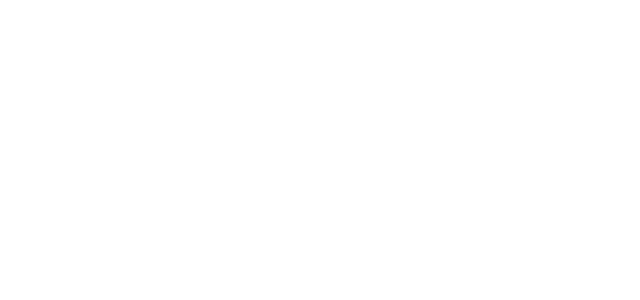
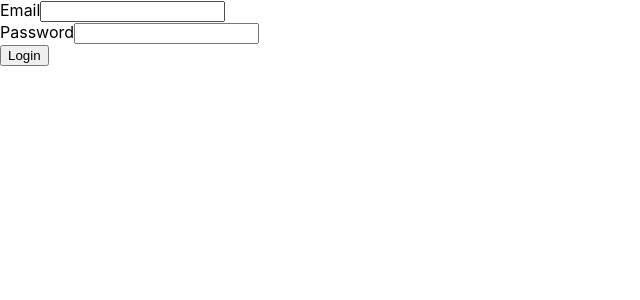
Before and after one commit to moudy-abood/front-end, a React (Create React App) app: page /login in a window 1280 px wide. Before the commit this address had no page. Shown: the top 300 px of the page, without its empty margins (0-640 px from the left). Built offline with nearby package versions, Linux system fonts and the light colour scheme.

Commit message:
added the login to the auth reducer

```diff
--- a/src/App.js
+++ b/src/App.js
@@ -1,6 +1,7 @@
 import { BrowserRouter, Routes, Route } from "react-router-dom";
 
 import User from "./containers/User/User";
+import Login from "./containers/User/Login";
 import Address from "./containers/Address/Address";
 import Profile from "./containers/User/Profile";
 import Addresses from "./containers/Address/Addresses";
@@ -17,6 +18,7 @@
         <Route path="/" element={<Layout />} />
         <Route path="/myAddress" element={<Addresses />} />
         <Route path="/user" element={<User />} />
+        <Route path="/login" element={<Login />} />
         <Route path="/user/profile" element={<Profile />} />
         <Route path="/Cart" element={<Cart />} />
         <Route path="/CreateAddress" element={<Address />} />
--- a/src/containers/User/Login.js
+++ b/src/containers/User/Login.js
@@ -1,8 +1,60 @@
-import React from "react";
+import React, {useState} from "react";
+import { useDispatch } from "react-redux"
+import { login } from "../../store/Actions/User/Auth";
 
 
 function Login () {
-    return (
-        <p>...</p>
-    )
+    const dispatch = useDispatch();
+    const [data, setData] = useState({
+        email: "",
+        password: "",
+        name: "",
+        phoneNumber: "",
+      });
+
+      const inputChangeHandler = (e) => {
+        const { name, value } = e.target;
+        setData({
+          ...data,
+          [name]: value,
+        });
+      };
+
+      const submitHandler = async (e) => {
+        e.preventDefault();
+        await dispatch(login(data));
+      }
+        return (
+            <div>
+              <form onSubmit={submitHandler}>
+                <div>
+                  <label>
+                    Email
+                    <input
+                      type="text"
+                      name="email"
+                      value={data.email}
+                      onChange={inputChangeHandler}
+                    />
+                  </label>
+                </div>
+                <div>
+                  <label>
+                    Password
+                    <input
+                      type="password"
+                      name="password"
+                      value={data.password}
+                      onChange={inputChangeHandler}
+                    />
+                  </label>
+                </div>
+                <button onSubmit={submitHandler} type="submit">
+                  Login
+                </button>
+              </form>
+            </div>
+          );
 }
+
+export default Login;
--- a/src/navigation/Routes.js
+++ b/src/navigation/Routes.js
@@ -7,6 +7,9 @@
         <ul>
           <li>
             <Link to="/user">User</Link>
+          </li>
+          <li>
+            <Link to="/login">Login</Link>
           </li>
           <li>
             <Link to="/CreateAddress">CreateAddress</Link>
--- a/src/store/ActionTypes/User/Auth.js
+++ b/src/store/ActionTypes/User/Auth.js
@@ -2,3 +2,7 @@
 export const AUTH_SUCCESS = "AUTH_SUCCESS";
 export const AUTH_FAIL = "AUTH_FAIL";
 export const AUTH_LOGOUT = "AUTH_LOGOUT";
+
+export const LOGIN = 'LOGIN';
+export const LOGIN_FAIL = 'LOGIN_FAIL';
+export const LOGIN_SUCCESS = 'LOGIN_SUCCESS';
--- a/src/store/Actions/Order.js
+++ b/src/store/Actions/Order.js
@@ -1,4 +1,3 @@
-import { type } from "@testing-library/user-event/dist/type";
 import * as actionTypes from "../ActionTypes/Order";
 import * as services from "../Services/OrderServices";
 
--- a/src/store/actions/user/auth.js
+++ b/src/store/actions/user/auth.js
@@ -33,6 +33,34 @@
   };
 };
 
+export const login = (data) => {
+  return async (dispatch) => {
+    dispatch({
+      type: actionTypes.LOGIN
+    })
+    try {
+      const loginData = {
+        email: data.email,
+        password: data.password,
+      };
+      const configs = axios.create({
+        baseURL: "http://localhost:3000",
+      });
+      const response = await configs.post("/user/login", loginData);
+      localStorage.setItem("token", response.data.token);
+      dispatch({
+        type: actionTypes.LOGIN_SUCCESS,
+        idToken: response.data.payload,
+      });
+    } catch (error) {
+      dispatch({
+        type: actionTypes.LOGIN_FAIL,
+        error: error.message,
+      })
+    }
+  }
+}
+
 export const logout = () => {
   localStorage.removeItem("token");
   return {
--- a/src/store/reducer/user/auth.js
+++ b/src/store/reducer/user/auth.js
@@ -1,7 +1,7 @@
 import * as actionTypes from "../../ActionTypes/User/Auth";
 
 const initialState = {
-  token: null,
+  token: '',
   error: null,
   loading: false,
 };
@@ -17,7 +17,7 @@
     case actionTypes.AUTH_SUCCESS:
       return {
         ...state,
-        token: action.tokenId,
+        token: action?.tokenId,
         loading: false,
         error: null,
       };
@@ -25,12 +25,29 @@
       return {
         ...state,
         loading: false,
-        error: action.error,
+        error: action?.error,
       };
     case actionTypes.AUTH_LOGOUT:
       return {
         ...state,
         token: null,
+      };
+    case actionTypes.LOGIN:
+      return {
+        ...state,
+        loading: true,
+        error: null,
+      };
+    case actionTypes.LOGIN_FAIL:
+      return {
+        ...state,
+        loading: false,
+        error: action?.error,
+      };
+    case actionTypes.LOGIN_SUCCESS:
+      return {
+        ...state,
+        token: action?.tokenId,
       };
     default:
       return state;
```
